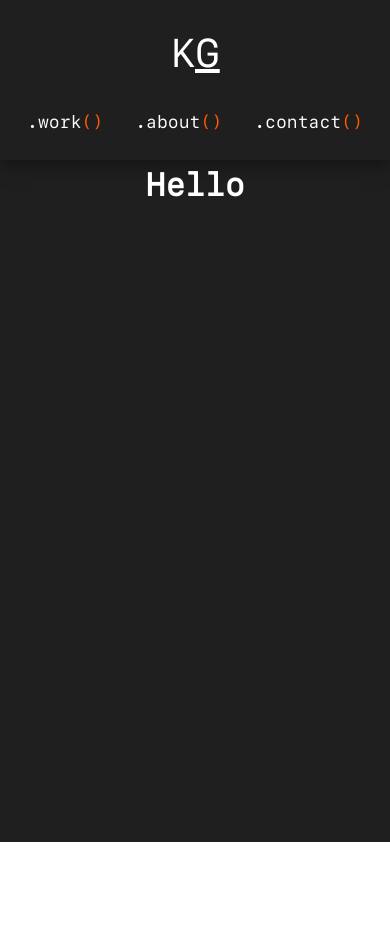
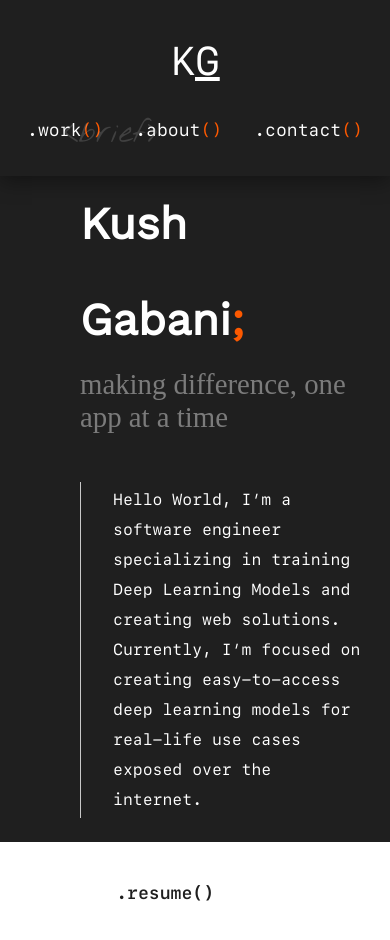
Before and after one commit to KushGabani/portfolio-website, a Gatsby site: page / in a window 390 px wide. Shown: the part 2-942 px from the top of the page. Before the commit the page ends 844 px from the top, so only its background shows below. Built offline with nearby package versions, Linux system fonts and the light colour scheme; Gatsby itself is replaced by a stand-in of ours.

Commit message:
Built Landing Page (+ responsive)

```diff
--- a/gatsby-config.js
+++ b/gatsby-config.js
@@ -1,21 +1,28 @@
 module.exports = {
+  pathPrefix: "/portfolio-website",
   siteMetadata: {
-    siteUrl: "https://www.yourdomain.tld",
-    title: "Portfolio-Website",
+    siteUrl: "https://kushgabani.github.io/portfolio-website",
+    name: "Kush Gabani",
+    description: `Hello World, I’m a software engineer specializing in training Deep
+            Learning Models and creating web solutions. Currently, I’m focused
+            on creating easy-to-access deep learning models for real-life use
+            cases exposed over the internet.`,
+    tag: "making difference, one app at a time",
+    mail: "kushgabz2687@gmail.com",
+    github: "https://github.com/KushGabani",
+    linkedin: "https://www.linkedin.com/in/kush-gabani-910b521b0/",
   },
   plugins: [
     "gatsby-plugin-styled-components",
+    "gatsby-plugin-react-helmet",
+    "gatsby-transformer-sharp",
+    "gatsby-plugin-sharp",
     "gatsby-plugin-image",
-    "gatsby-plugin-react-helmet",
-    "gatsby-plugin-sharp",
-    "gatsby-transformer-sharp",
     {
-      resolve: "gatsby-source-filesystem",
+      resolve: `gatsby-source-filesystem`,
       options: {
-        name: "images",
-        path: "./src/images/",
+        path: `${__dirname}/src/assets/`,
       },
-      __key: "images",
     },
   ],
 };
--- a/src/GlobalStyle.js
+++ b/src/GlobalStyle.js
@@ -1,3 +1,5 @@
+// noinspection CssNoGenericFontName
+
 import React from "react";
 import { createGlobalStyle } from "styled-components";
 import {colors} from "./Colors";
@@ -15,7 +17,7 @@ const Style = createGlobalStyle`
     width: 100vw;
     box-sizing: border-box;
     background-color: white;
-    font-family: "sf_monoregular", serif;
+    font-family: "sf_monoregular";
   }
 
   ::-moz-selection {
--- a/src/components/HeroSection.js
+++ b/src/components/HeroSection.js
@@ -1,24 +1,197 @@
+// noinspection CssNoGenericFontName
+
 import React from "react";
+import { graphql, useStaticQuery } from "gatsby";
 import styled from "styled-components";
+import { StaticImage } from "gatsby-plugin-image";
 
-const HeroWrapper = styled.div`;
+import { colors } from "../Colors";
+import "@fontsource/work-sans";
+import "@fontsource/nothing-you-could-do";
+import "../typography.css";
+import Socials from "../units/Socials";
+
+const HeroWrapper = styled.div`
   display: flex;
+  width: 100%;
+  flex-grow: 1;
   align-items: center;
-  justify-content: space-around;
+  justify-content: center;
+  @media only screen and (max-width: 1100px) {
+    justify-content: center;
+  }
 `;
 
-const Left = styled.div``;
+const Left = styled.div`
+  margin-right: 5rem;
+  position: relative;
+
+  &:before {
+    position: absolute;
+    top: -5rem;
+    left: -8rem;
+    content: "<brief>";
+    font-size: 3rem;
+    opacity: 0.15;
+    font-family: "Nothing You Could Do";
+  }
+
+  &:after {
+    content: "</brief>";
+    position: absolute;
+    bottom: -7rem;
+    left: -9rem;
+    font-size: 3rem;
+    opacity: 0.15;
+    font-family: "Nothing You Could Do";
+  }
+
+  @media only screen and (max-width: 1100px) {
+    margin: 0;
+  }
+
+  @media only screen and (max-width: 650px) {
+    margin-left: 5rem;
+    margin-right: 1.5rem;
+    &:before {
+      top: -4rem;
+      left: -1rem;
+      font-size: 2rem;
+    }
+
+    &:after {
+      bottom: -4rem;
+      left: -1rem;
+      font-size: 2rem;
+    }
+  }
+`;
+
+const Info = styled.div``;
+const Name = styled.span`
+  font-family: "Work Sans";
+  font-weight: bold;
+  font-size: 4rem;
+  line-height: 6rem;
+  color: ${colors.white};
+  @media only screen and (max-width: 650px) {
+    font-size: 2.8rem;
+  }
+`;
+const Tag = styled.p`
+  font-family: "Work Sans SemiBold";
+  font-size: 2.2rem;
+  color: #7b7b7b;
+  @media only screen and (max-width: 650px) {
+    font-size: 1.8rem;
+  }
+`;
+
+const Desc = styled.div`
+  margin: 4rem 0;
+  font-size: 1rem;
+  line-height: 33px;
+  padding: 0.2rem 0 0.2rem 2rem;
+  border-left: 1px solid #c8c8c8;
+
+  @media only screen and (max-width: 650px) {
+    margin: 3rem 0;
+    font-size: 1rem;
+    line-height: 30px;
+  }
+`;
+
+const Outline = styled.div`
+  max-width: max-content;
+  padding: 0.2rem;
+  border: 1.5px solid transparent;
+  transition: 0.3s all ease-in;
+
+  &:hover {
+    border: 1.5px solid ${colors.white};
+  }
+`;
+
+const ResumeButton = styled.button`
+  color: ${colors.black};
+  font-family: "sf_monosemibold";
+  padding: 0.5rem 2rem;
+  font-size: 1.1rem;
+  border-radius: 0;
+  border: none;
+  background-color: ${colors.white};
+  transition: 0.3s all ease-in;
+
+  &:hover {
+    background-color: transparent;
+    color: ${colors.white};
+  }
+`;
+
 const Right = styled.div`
-  @media only screen and (max-width: 450px) {
+  display: flex;
+  flex-direction: column;
+  justify-content: center;
+  align-items: center;
+  margin-left: 4rem;
+  color: #c8c8c8;
+  @media only screen and (max-width: 1100px) {
     display: none;
   }
 `;
 
-const HeroSection = () => (
+const Mail = styled.p`
+  margin: 2rem 0;
+  font-family: "sf_monoregular";
+  font-size: 1.2rem;
+`;
+
+
+const HeroSection = () => {
+  const metaData = useStaticQuery(graphql`
+    query {
+      site {
+        siteMetadata {
+          name
+          description
+          tag
+          mail
+        }
+      }
+    }
+  `);
+
+  return (
     <HeroWrapper>
-        <Left><h1>Hello</h1></Left>
-        <Right><h1>World</h1></Right>
+      <Left>
+        <Info>
+          <Name>
+            {metaData.site.siteMetadata.name}
+            <span style={{ color: `${colors.orange}` }}>;</span>
+          </Name>
+          <Tag>{metaData.site.siteMetadata.tag}</Tag>
+        </Info>
+        <Desc>
+          <p style={{ "max-width": "600px" }}>
+            {metaData.site.siteMetadata.description}
+          </p>
+        </Desc>
+        <Outline>
+          <ResumeButton>.resume()</ResumeButton>
+        </Outline>
+      </Left>
+      <Right>
+        <StaticImage
+          src={"./../assets/homeprop.svg"}
+          alt={"prop"}
+          width={600}
+        />
+
+        <Mail>{metaData.site.siteMetadata.mail}</Mail>
+        <Socials />
+      </Right>
     </HeroWrapper>
-)
+  );
+};
 
 export default HeroSection;
--- a/src/components/NavBar.js
+++ b/src/components/NavBar.js
@@ -24,7 +24,7 @@ const NavBar = () => (
 export default NavBar;
 
 const NavWrapper = styled.div`
-  padding: 1.5rem 6rem;
+  padding: 2rem 6rem;
   display: flex;
   justify-content: space-between;
   align-items: center;
@@ -70,6 +70,7 @@ const Menu = styled.ol`
 
 const MenuItem = styled.li`
   margin-left: 4rem;
+
   &:nth-child(1) {
     margin-left: 0;
   }
--- a/src/pages/index.js
+++ b/src/pages/index.js
@@ -7,12 +7,13 @@ import "@fontsource/nothing-you-could-do";
 import GlobalStyle from "../GlobalStyle";
 import NavBar from "../components/NavBar";
 import HeroSection from "../components/HeroSection";
-import AnimatedCursor from "react-animated-cursor";
 
 const Wrapper = styled.div`
   height: 100vh;
   width: 100vw;
   max-width: 2000px;
+  display: flex;
+  flex-flow: column;
   margin: 0 auto;
   background-color: ${colors.black};
 `;
@@ -20,7 +21,6 @@ const Wrapper = styled.div`
 const IndexPage = () => (
   <React.Fragment>
     <GlobalStyle />
-    <AnimatedCursor innerSize={8} outerSize={15} color="253, 89, 0" />
     <Wrapper>
       <NavBar />
       <HeroSection />
--- /dev/null
+++ b/src/units/Socials.js
@@ -0,0 +1,35 @@
+import React from "react";
+import styled from "styled-components";
+import { StaticImage } from "gatsby-plugin-image";
+
+const Social = styled.ol`
+  display: flex;
+  list-style: none;
+`;
+const SocialIcon = styled.li`
+  margin: 0 1rem;
+`;
+
+const Socials = () => (
+  <Social>
+    <SocialIcon>
+      <StaticImage src="./../assets/Github.svg" alt={"Github"} />
+    </SocialIcon>
+    <SocialIcon>
+      <StaticImage src="./../assets/LinkedIn.svg" alt={"LinkedIn"} />
+    </SocialIcon>
+    <SocialIcon>
+      <StaticImage src="./../assets/Twitter.svg" alt={"Twitter"} />
+    </SocialIcon>
+    <SocialIcon>
+      <StaticImage src="./../assets/Medium.svg" alt={"Medium"} />
+    </SocialIcon>
+    <SocialIcon>
+      <StaticImage src="./../assets/Pinterest.svg" alt={"Pinterest"} />
+    </SocialIcon>
+    <SocialIcon>
+      <StaticImage src="./../assets/Instagram.svg" alt={"Instagram"} />
+    </SocialIcon>
+  </Social>
+);
+export default Socials;
```
Also changed, not shown: package.json (+5 -4 lines), src/assets/Github.svg (added), src/assets/Instagram.svg (added), src/assets/LinkedIn.svg (added), src/assets/Medium.svg (added), src/assets/Pinterest.svg (added), src/assets/Twitter.svg (added), src/assets/homeprop.svg (added), 2 other files.
